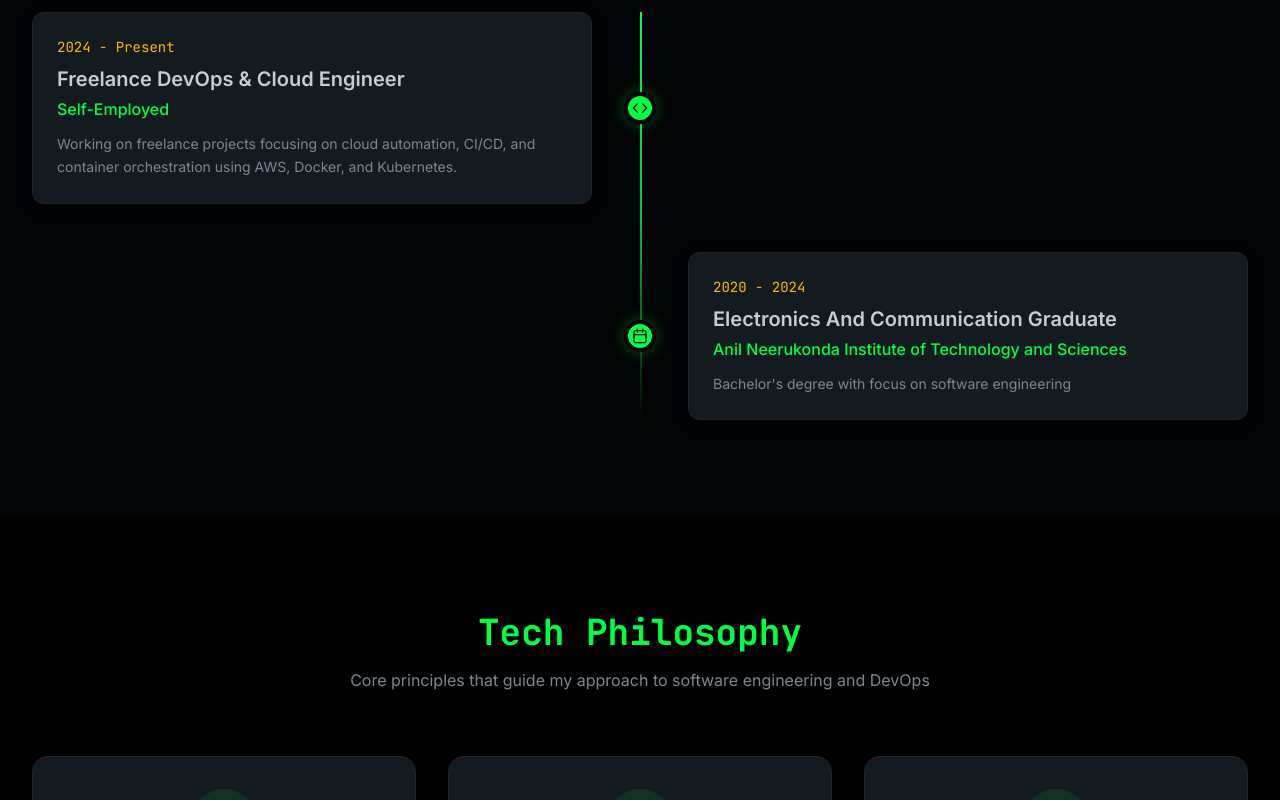
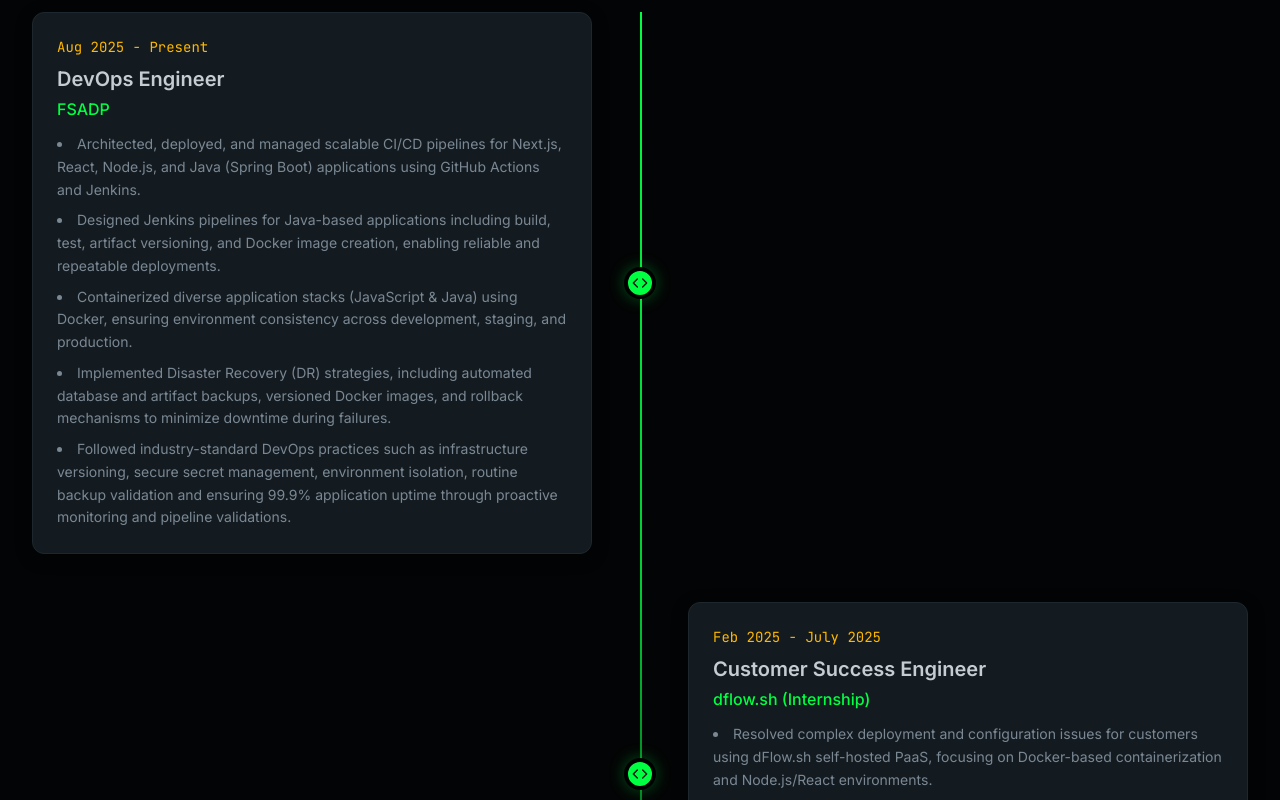
Before and after one commit to lavan-g/portfolio-devops, a React (Vite) app: page /about in a window 1280 px wide. Shown: the part 1260-2060 px from the top of the page. Built offline with nearby package versions, Linux system fonts and the light colour scheme.

Commit message:
career timeline updated

```diff
--- a/src/App.tsx
+++ b/src/App.tsx
@@ -1,4 +1,10 @@
-import { BrowserRouter as Router, Routes, Route } from 'react-router-dom';
+import { useEffect } from 'react';
+import {
+  BrowserRouter as Router,
+  Routes,
+  Route,
+  useLocation,
+} from 'react-router-dom';
 import { Navbar } from './components/Navbar';
 import { Footer } from './components/Footer';
 import { Home } from './pages/Home';
@@ -8,18 +14,30 @@ import { Projects } from './pages/Projects';
 import { Contact } from './pages/Contact';
 import './App.css';
 
+const ScrollToTop = () => {
+  const { pathname } = useLocation();
+
+  // Scroll to top on every route change
+  useEffect(() => {
+    window.scrollTo(0, 0);
+  }, [pathname]);
+
+  return null;
+};
+
 function App() {
   return (
     <Router>
-      <div className="min-h-screen bg-bg-page text-neutral-200 font-sans">
+      <ScrollToTop />
+      <div className='min-h-screen bg-bg-page text-neutral-200 font-sans'>
         <Navbar />
-        <main className="pt-16">
+        <main className='pt-16'>
           <Routes>
-            <Route path="/" element={<Home />} />
-            <Route path="/about" element={<About />} />
-            <Route path="/skills" element={<Skills />} />
-            <Route path="/projects" element={<Projects />} />
-            <Route path="/contact" element={<Contact />} />
+            <Route path='/' element={<Home />} />
+            <Route path='/about' element={<About />} />
+            <Route path='/skills' element={<Skills />} />
+            <Route path='/projects' element={<Projects />} />
+            <Route path='/contact' element={<Contact />} />
           </Routes>
         </main>
         <Footer />
--- a/src/data/portfolio.ts
+++ b/src/data/portfolio.ts
@@ -60,12 +60,18 @@ export const SKILLS = [
     category: 'devops',
     level: 90,
   },
-  // {
-  //   name: 'Jenkins',
-  //   icon: 'https://cdn.jsdelivr.net/gh/devicons/devicon/icons/jenkins/jenkins-plain.svg',
-  //   category: 'devops',
-  //   level: 90,
-  // },
+  {
+    name: 'Pipedream',
+    icon: 'https://logo.svgcdn.com/logos/pipedream.svg',
+    category: 'devops',
+    level: 90,
+  },
+  {
+    name: 'Jenkins',
+    icon: 'https://cdn.jsdelivr.net/gh/devicons/devicon/icons/jenkins/jenkins-plain.svg',
+    category: 'devops',
+    level: 50,
+  },
   {
     name: 'GitHub Actions',
     icon: 'https://cdn.jsdelivr.net/gh/devicons/devicon/icons/github/github-original.svg',
--- a/src/pages/About.tsx
+++ b/src/pages/About.tsx
@@ -6,18 +6,34 @@ import { Calendar, MapPin, Code, Zap } from 'lucide-react';
 export const About = () => {
   const timeline = [
     {
-      year: '2024 - Present',
-      title: 'Freelance DevOps & Cloud Engineer',
-      company: 'Self-Employed',
-      description:
-        'Working on freelance projects focusing on cloud automation, CI/CD, and container orchestration using AWS, Docker, and Kubernetes.',
+      year: 'Aug 2025 - Present',
+      title: 'DevOps Engineer',
+      company: 'FSADP',
       icon: Code,
+      bullets: [
+        'Architected, deployed, and managed scalable CI/CD pipelines for Next.js, React, Node.js, and Java (Spring Boot) applications using GitHub Actions and Jenkins.',
+        'Designed Jenkins pipelines for Java-based applications including build, test, artifact versioning, and Docker image creation, enabling reliable and repeatable deployments.',
+        'Containerized diverse application stacks (JavaScript & Java) using Docker, ensuring environment consistency across development, staging, and production.',
+        'Implemented Disaster Recovery (DR) strategies, including automated database and artifact backups, versioned Docker images, and rollback mechanisms to minimize downtime during failures.',
+        'Followed industry-standard DevOps practices such as infrastructure versioning, secure secret management, environment isolation, routine backup validation and ensuring 99.9% application uptime through proactive monitoring and pipeline validations.',
+      ],
+    },
+    {
+      year: 'Feb 2025 - July 2025',
+      title: 'Customer Success Engineer',
+      company: 'dflow.sh (Internship)',
+      icon: Code,
+      bullets: [
+        'Resolved complex deployment and configuration issues for customers using dFlow.sh self-hosted PaaS, focusing on Docker-based containerization and Node.js/React environments.',
+        'Acted as the primary technical point of contact for production-level issues, maintain SLAs, reducing Mean Time to Recovery (MTTR) by providing real-time log analysis and root-cause diagnostics.',
+        'Provided daily analytics and user metrics to improve the product using tools like Plausible, Metabase and Backoffice admin panel.',
+      ],
     },
     {
       year: '2020 - 2024',
       title: 'Electronics And Communication Graduate',
       company: 'Anil Neerukonda Institute of Technology and Sciences',
-      description: "Bachelor's degree with focus on software engineering ",
+      description: "Bachelor's degree with focus on software engineering.",
       icon: Calendar,
     },
   ];
@@ -224,9 +240,17 @@ export const About = () => {
                         <div className='text-primary-500 font-medium mb-3'>
                           {item.company}
                         </div>
-                        <p className='text-neutral-400 text-sm leading-relaxed'>
-                          {item.description}
-                        </p>
+                        {'bullets' in item && item.bullets ? (
+                          <ul className='text-neutral-400 text-sm leading-relaxed space-y-2 list-disc list-inside'>
+                            {item.bullets.map((bullet, i) => (
+                              <li key={i}>{bullet}</li>
+                            ))}
+                          </ul>
+                        ) : (
+                          <p className='text-neutral-400 text-sm leading-relaxed'>
+                            {item.description}
+                          </p>
+                        )}
                       </div>
                     </div>
                   </motion.div>
```
